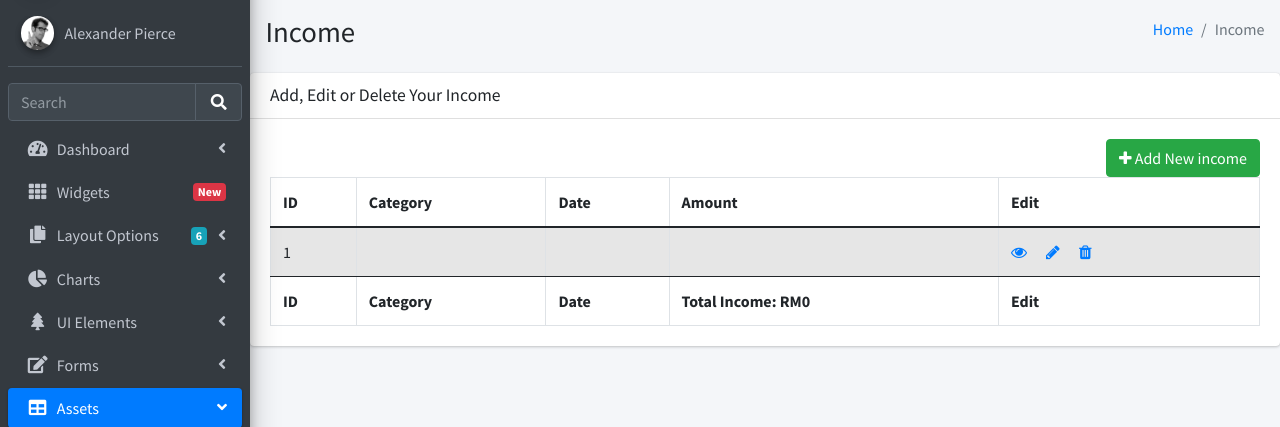
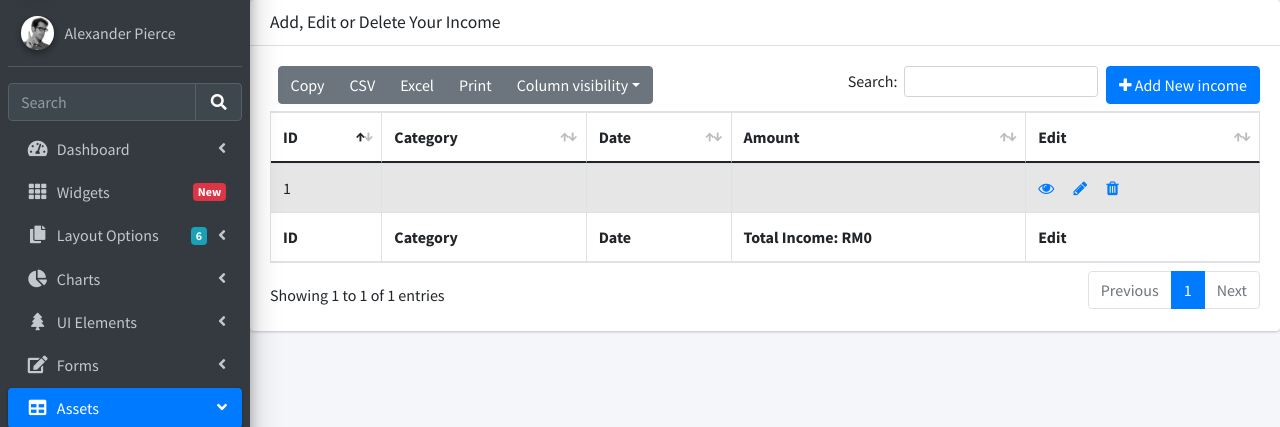
Before and after one commit to yuribasketasia/crud, a PHP site: page /pages/tables/revenues.php in a window 1280 px wide. Shown: the part 57-484 px from the top of the page. Run offline with PHP 8.4, Linux system fonts and the light colour scheme; tables that the repository leaves empty or names only in its code hold one stand-in row (values such as "Sample post"); data that the repository does not hold is empty; some libraries are stand-ins or nearby versions.

Commit message:
fixed bug of addincome

```diff
--- a/budget/pages/tables/footer.php
+++ b/budget/pages/tables/footer.php
@@ -43,34 +43,7 @@
 <script src="../../dist/js/adminlte.min.js"></script>
 <!-- AdminLTE for demo purposes -->
 <script src="../../dist/js/demo.js"></script>
-<!-- jQuery -->
-<script src="../../plugins/jquery/jquery.min.js"></script>
-<!-- Bootstrap 4 -->
-<script src="../../plugins/bootstrap/js/bootstrap.bundle.min.js"></script>
-<!-- Select2 -->
-<script src="../../plugins/select2/js/select2.full.min.js"></script>
-<!-- Bootstrap4 Duallistbox -->
-<script src="../../plugins/bootstrap4-duallistbox/jquery.bootstrap-duallistbox.min.js"></script>
-<!-- InputMask -->
-<script src="../../plugins/moment/moment.min.js"></script>
-<script src="../../plugins/inputmask/jquery.inputmask.min.js"></script>
-<!-- date-range-picker -->
-<script src="../../plugins/daterangepicker/daterangepicker.js"></script>
-<!-- bootstrap color picker -->
-<script src="../../plugins/bootstrap-colorpicker/js/bootstrap-colorpicker.min.js"></script>
-<!-- Tempusdominus Bootstrap 4 -->
-<script src="../../plugins/tempusdominus-bootstrap-4/js/tempusdominus-bootstrap-4.min.js"></script>
-<!-- Bootstrap Switch -->
-<script src="../../plugins/bootstrap-switch/js/bootstrap-switch.min.js"></script>
-<!-- BS-Stepper -->
-<script src="../../plugins/bs-stepper/js/bs-stepper.min.js"></script>
-<!-- dropzonejs -->
-<script src="../../plugins/dropzone/min/dropzone.min.js"></script>
-<!-- AdminLTE App -->
-<script src="../../dist/js/adminlte.min.js"></script>
-<!-- AdminLTE for demo purposes -->
-<script src="../../dist/js/demo.js"></script>
-<!-- Page specific script -->
+
 <script>
   $(function () {
     $("#example1").DataTable({
@@ -87,10 +60,7 @@
       "responsive": true,
     });
   });
-  //Date picker
-  $('#reservationdate').datetimepicker({
-    format: 'L'
-  });
+
 </script>
 </body>
 </html>
--- a/budget/pages/tables/revenues.php
+++ b/budget/pages/tables/revenues.php
@@ -5,37 +5,37 @@
 $sql = "SELECT * FROM income";
 $sum = 0;
 $result = mysqli_query($link1, $sql);
-if(mysqli_num_rows($result) > 0){;
+if(mysqli_num_rows($result) > 0){
 ?>
 
 <!-- Content Wrapper. Contains page content -->
 <div class="content-wrapper">
   <!-- Content Header (Page header) -->
-  <section class="content-header">
-    <div class="container-fluid">
-      <div class="row mb-2">
-        <div class="col-sm-6">
-          <h1>Income</h1>
-        </div>
-        <div class="col-sm-6">
-          <ol class="breadcrumb float-sm-right">
-            <li class="breadcrumb-item"><a href="index.php">Home</a></li>
-            <li class="breadcrumb-item active">Income</li>
-          </ol>
-        </div>
-      </div>
-    </div><!-- /.container-fluid -->
-  </section>
+<!--  <section class="content-header">-->
+<!--    <div class="container-fluid">-->
+<!--      <div class="row mb-2">-->
+<!--        <div class="col-sm-6">-->
+<!--          <h1>Income</h1>-->
+<!--        </div>-->
+<!--        <div class="col-sm-6">-->
+<!--          <ol class="breadcrumb float-sm-right">-->
+<!--            <li class="breadcrumb-item"><a href="index.php">Home</a></li>-->
+<!--            <li class="breadcrumb-item active">Income</li>-->
+<!--          </ol>-->
+<!--        </div>-->
+<!--      </div>-->
+<!--    </div> /.container-fluid -->
+<!--  </section>-->
 
 <div class="card">
   <div class="card-header">
-    <h3 class="card-title">Add, Edit or Delete Your Income</h3>
+    <h3 class="card-title" >Add, Edit or Delete Your Income</h3>
   </div>
-
   <!-- /.card-header -->
   <div class="card-body">
+    <a href="addIncome.php" class="btn btn-primary pull-right"><i class="fa fa-plus"></i>  Add New income</a>
     <table id="example1" class="table table-bordered table-striped">
-      <a href="addIncome.php" class="btn btn-success pull-right"><i class="fa fa-plus"></i> Add New income</a>
+
       <thead>
       <tr>
         <th>ID</th>
```
Also changed, not shown: budget/pages/tables/addIncome.php (+46 -0 lines).
